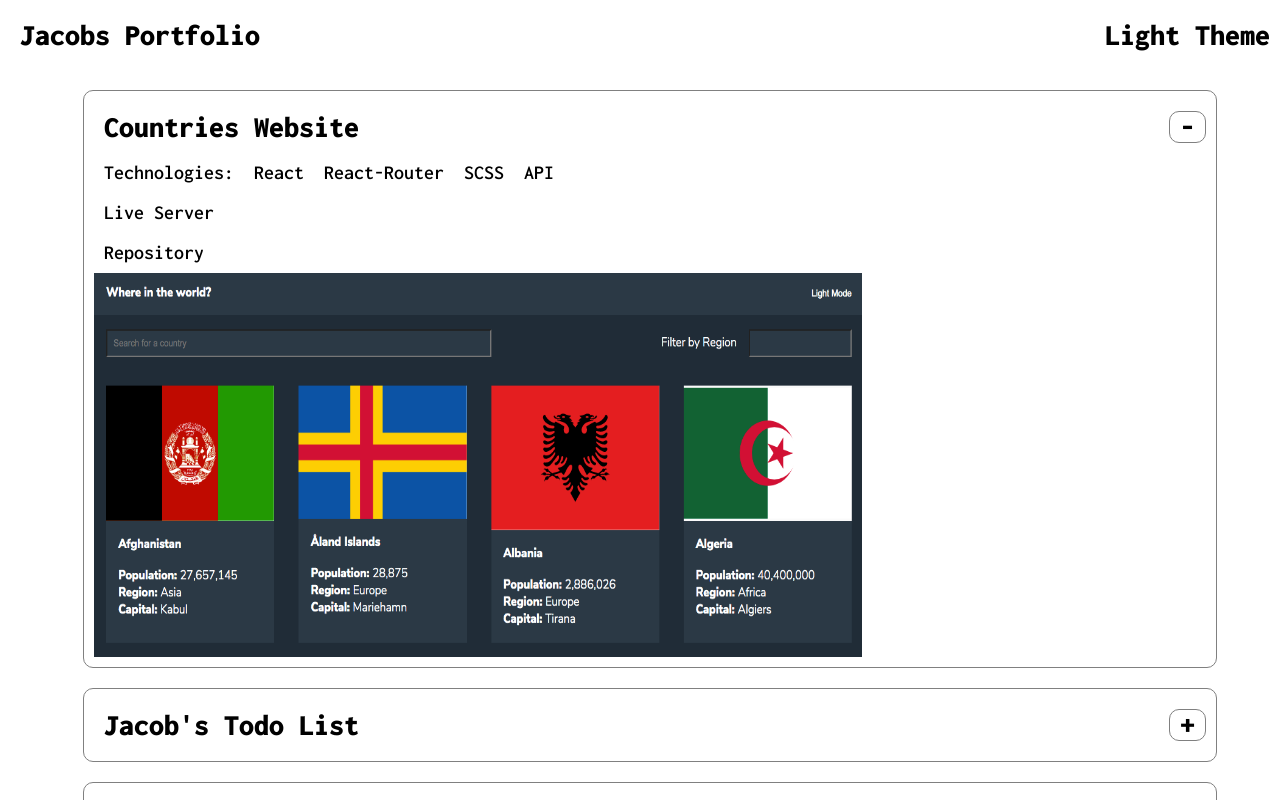
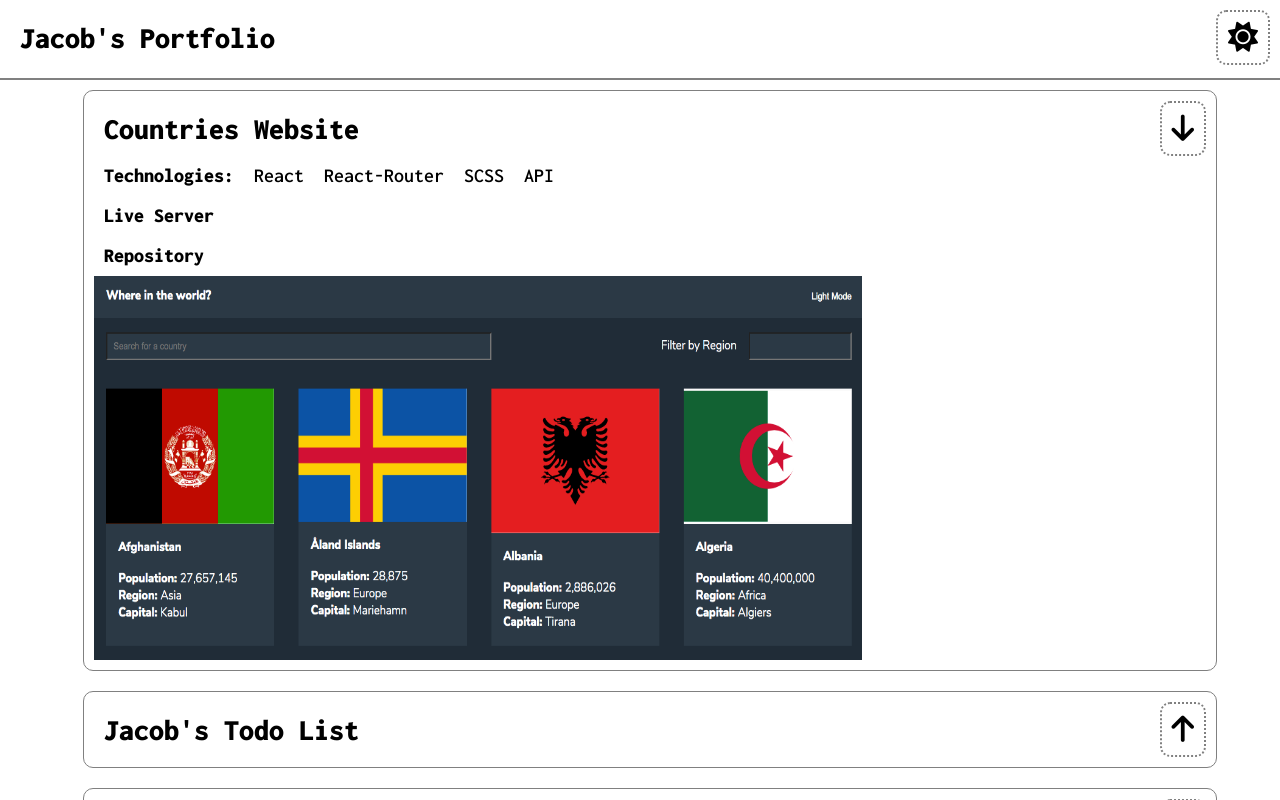
Before and after one commit to collerhatguy/portfolio-angular, an Angular app: page / in a window 1280 px wide. Both pictures are taken after a click on the element "Countries Website". Shown: the top 800 px of the page. Built offline with nearby package versions, Linux system fonts and the light colour scheme.

Commit message:
added font awesome font and simplified scss

```diff
--- a/src/app/components/header/header.component.html
+++ b/src/app/components/header/header.component.html
@@ -1,7 +1,10 @@
 <header [ngClass]="{'dark': dark}">
-    <h1>Jacobs Portfolio</h1>
-    <div class="dark-btn underline"
+    <h1>Jacob's Portfolio</h1>
+    <div class="btn"
     (click)="handleClick()">
-        {{dark ? "Dark" : "Light"}} Theme
+        <i *ngIf="dark"
+        class="fa-solid fa-moon"></i>
+        <i *ngIf="!dark"
+        class="fa-solid fa-sun"></i>
     </div>
 </header>
--- a/src/app/components/header/header.component.scss
+++ b/src/app/components/header/header.component.scss
@@ -10,6 +10,7 @@ header {
     justify-content: space-between;
     font-size: 3rem;
     font-weight: 900;
+    border-bottom: solid 2px gray;
     &:not(.dark) {
         background-color: white;
     }
--- a/src/app/components/project/project.component.html
+++ b/src/app/components/project/project.component.html
@@ -5,12 +5,12 @@
         (click)="reveal()"
         >{{project.siteName}}</h2>
         <div
-        [@hover]="handleHover()"
-        class="reveal-btn"
+        class="btn"
         (click)="reveal()"
-        (mouseover)="handleHoverChange()"
-        (mouseleave)="handleHoverChange()"
-        >{{visible ? "-" : "+"}}</div>
+        >
+        <i *ngIf="!visible" class="fa-solid fa-arrow-up"></i>
+        <i *ngIf="visible" class="fa-solid fa-arrow-down"></i>
+    </div>
     </div>
     <div
     [@reveal]="revealState()"
--- a/src/app/components/project/project.component.scss
+++ b/src/app/components/project/project.component.scss
@@ -2,6 +2,7 @@
     margin: 1rem;
 }
 @mixin flex-start {
+    width: 100%;
     display: flex;
     flex-direction: column;
     align-items: flex-start;
@@ -31,11 +32,6 @@
     @include flex-start();
     width: 100%;
     transform-origin: center top;
-    display: none;
-}
-.reveal-btn {
-    @include border();
-    cursor: pointer;
 }
 .technologies {
     width: 100%;
@@ -43,20 +39,33 @@
     align-items: baseline;
     justify-content: flex-start;
     font-size: 2rem;
-    font-weight: 600;
+    font-weight: 700;
     li {
         margin: 1rem;
+        font-weight: 600;
     }
 }
 a {
     font-size: 2rem;
-    font-weight: 600;
+    font-weight: 700;
     display: inline-block;
 }
 img {
     width: 60vw;
     height: 30vw;
 }
-.visible {
-    display: flex;
+@media(max-width: 520px) {
+    .bottom {
+        flex-direction: column;
+        align-items: center;
+        text-align: center;
+    }
+    .technologies {
+        flex-direction: column;
+        align-items: center;
+    }
+    img {
+        width: 100%;
+        height: 40vw;
+    }
 }
--- a/src/app/components/project/project.component.ts
+++ b/src/app/components/project/project.component.ts
@@ -29,19 +29,7 @@ import Project from 'src/Project';
         })
       ]))),
       transition("shown => hidden", animate("300ms ease-in-out")),
-    ]),
-    trigger("hover", [
-      state('notHover', style({
-        margin: '1rem 0',
-        padding: '0 1rem',
-      })),
-      state('hover', style({
-        margin: '1rem 0 1rem',
-        padding: '1rem 2rem',
-      })),
-      transition('hover => notHover', animate('300ms ease-in-out')),
-      transition('notHover => hover', animate('300ms ease-in-out')),
-    ]),
+    ])
   ]
 })
 export class ProjectComponent implements OnInit {
--- a/src/index.html
+++ b/src/index.html
@@ -7,6 +7,7 @@
   <meta name="viewport" content="width=device-width, initial-scale=1">
   <link rel="icon" type="image/x-icon" href="favicon.ico">
   <link href="https://fonts.googleapis.com/css2?family=Inconsolata:wght@600;900&display=swap" rel="stylesheet">
+  <script src="https://kit.fontawesome.com/f59b499333.js" crossorigin="anonymous"></script>
 </head>
 <body>
 </body>
--- a/src/styles.scss
+++ b/src/styles.scss
@@ -46,6 +46,9 @@ table {
     max-width: 100%;
     // border: grey 1px solid;
     box-sizing: border-box;
+	&:not(i) {
+		transition: 300ms;
+	}
 	.underline {
 		color: black;
 		&::after {
@@ -89,6 +92,15 @@ body {
 		animation: grow 300ms ease-in-out forwards;
 	}
 }
+.btn {
+    border: dotted gray 2px;
+    border-radius: 1rem;
+    padding: 1rem;
+    cursor: pointer;
+}
+i {
+    font-family: "Font Awesome 5 free";
+}
 @keyframes grow {
     from {
         width: 0%;
```
